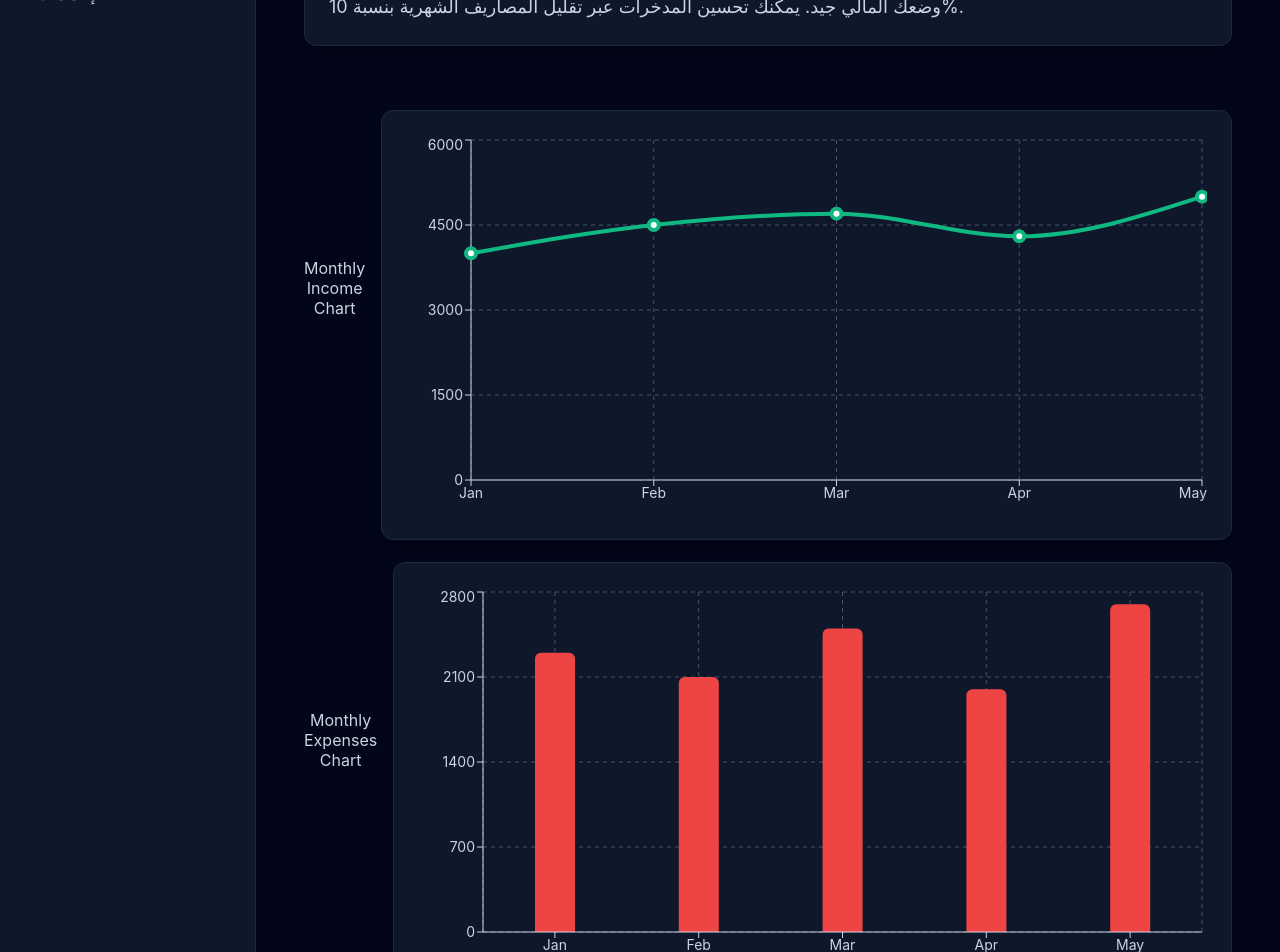
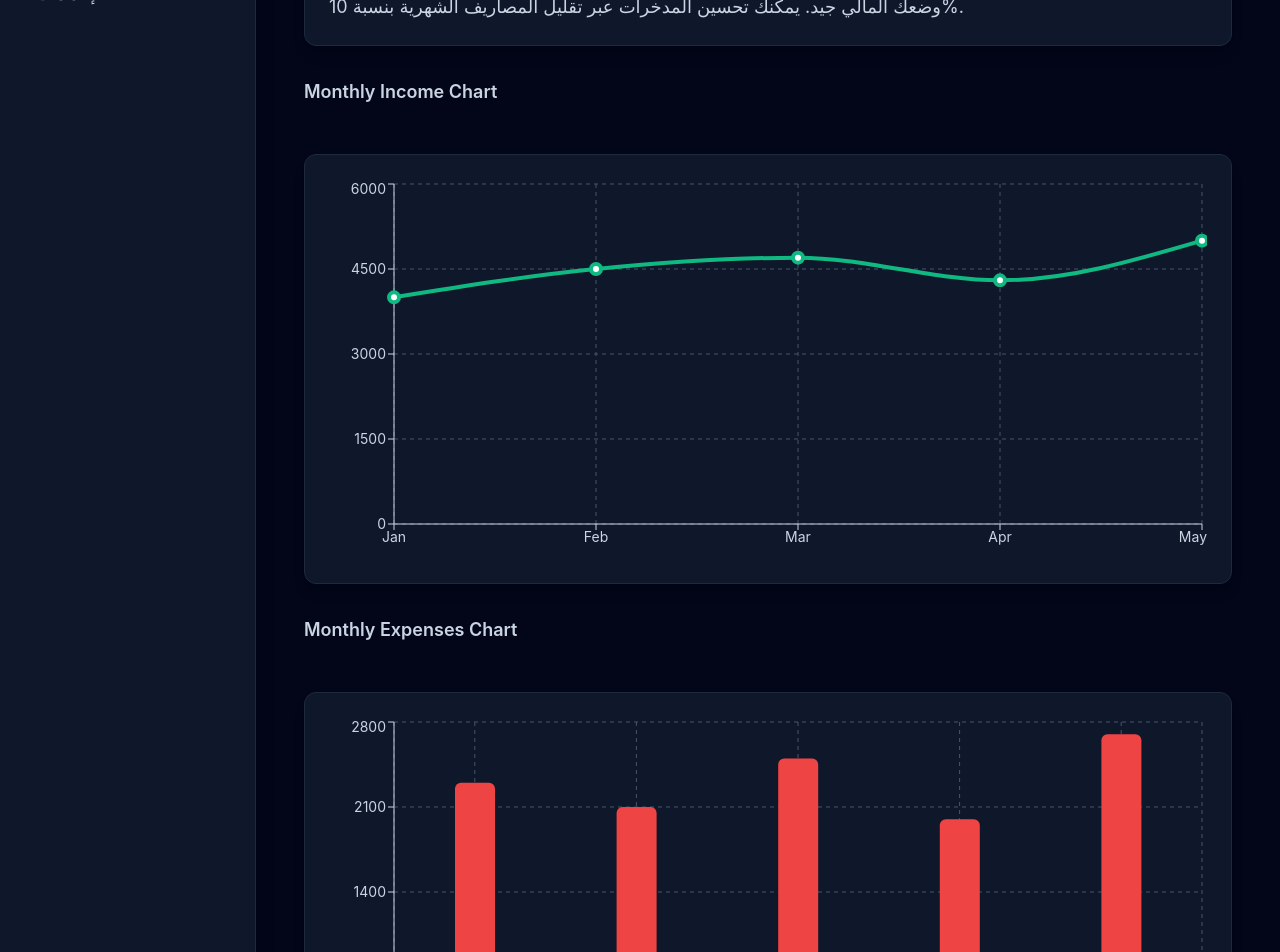
Before and after one commit to Mujtaba-K-Mohammed/FinanceAI, a React (Vite) app: page /dashboard in a window 1280 px wide. Shown: the part 420-1372 px from the top of the page. Built offline with nearby package versions, Linux system fonts and the light colour scheme.

Commit message:
fix mobile layout and responsive tables

```diff
--- a/src/pages/Dashboard.jsx
+++ b/src/pages/Dashboard.jsx
@@ -45,30 +45,48 @@ export default function Dashboard() {
           </p>
         </div>
         {/* Income Chart */}
-        <div className="flex items-center gap-4">
-          <div className="flex flex-col text-slate-300 text-sm md:text-base leading-tight text-center">
+        <div className="w-full space-y-4">
+          {/* النص في اللابتوب فوق الرسم البياني */}
+          <div className="hidden md:block text-slate-300 text-lg font-semibold">
+            Monthly Income Chart
+          </div>
+
+          <div className="flex md:flex-col items-center gap-4">
+            {/* النص في التلفون جنب الرسم البياني */}
+            <div className="md:hidden flex flex-col text-slate-300 text-sm leading-tight text-center">
               <span>Monthly</span>
               <span>Income</span>
               <span>Chart</span>
             </div>
 
-          <div className="flex-1 h-[220px] sm:h-[300px] md:h-[380px] lg:h-[420px]">
+            {/* الرسم البياني */}
+            <div className="flex-1 w-full h-[220px] sm:h-[300px] md:h-[380px] lg:h-[420px]">
               <IncomeChart />
+            </div>
           </div>
         </div>
 
         {/* Expenses Chart */}
-        <div className="flex items-center gap-4">
-          <div className="flex flex-col text-slate-300 text-sm md:text-base leading-tight text-center">
+        <div className="w-full space-y-4">
+          {/* النص في اللابتوب فوق الرسم البياني */}
+          <div className="hidden md:block text-slate-300 text-lg font-semibold">
+            Monthly Expenses Chart
+          </div>
+
+          <div className="flex md:flex-col items-center gap-4">
+            {/* النص في التلفون جنب الرسم البياني */}
+            <div className="md:hidden flex flex-col text-slate-300 text-sm leading-tight text-center">
               <span>Monthly</span>
               <span>Expenses</span>
               <span>Chart</span>
             </div>
 
-          <div className="flex-1 h-[220px] sm:h-[300px] md:h-[380px] lg:h-[420px]">
+            {/* الرسم البياني */}
+            <div className="flex-1 w-full h-[220px] sm:h-[300px] md:h-[380px] lg:h-[420px]">
               <ExpensesChart />
             </div>
-        </div>ذ
+          </div>
+        </div>
       </div>
     </Layout>
   );
```
Lines whose indentation alone changed are shown as unchanged.
